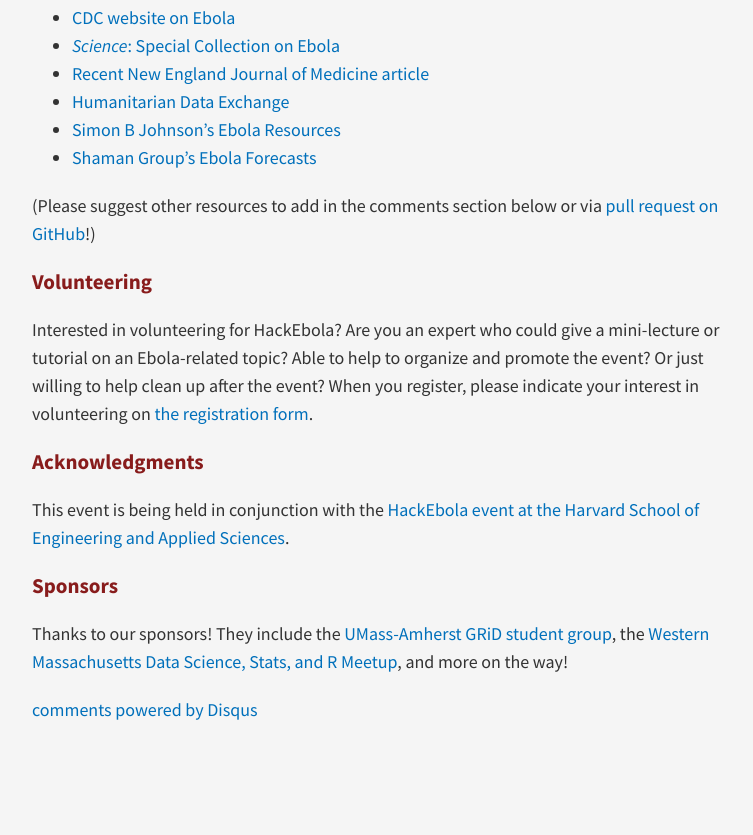
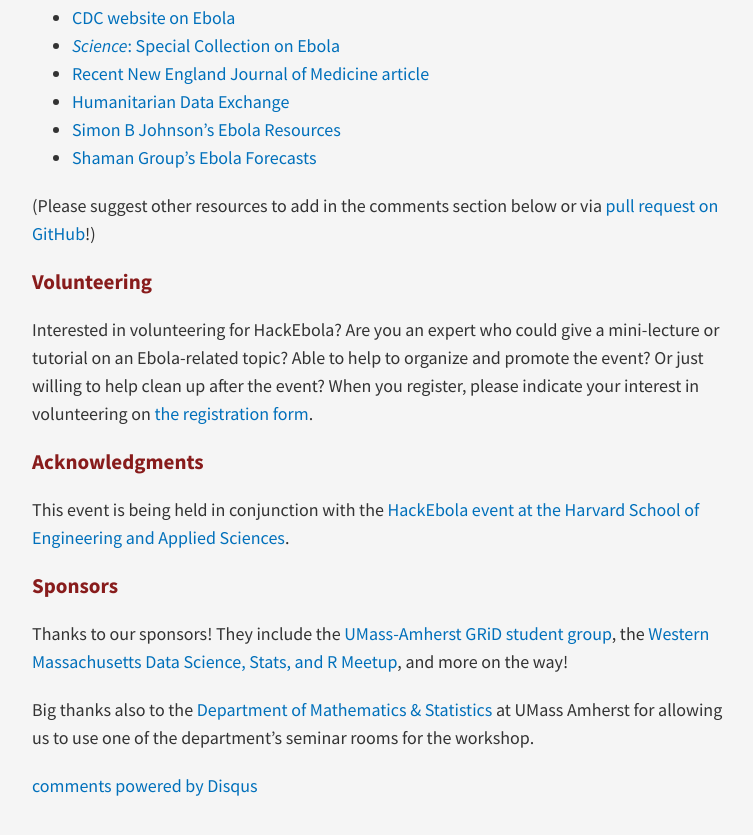
Before and after one commit to gridclub/gridclub.github.io, a Jekyll site: the page built from _posts/2014-11-10-ebola-hackfest.md, in a window 1280 px wide and 900 px high, scrolled down 1016 px. Shown: the top 835 px of the window, without its empty margins (253-1006 px from the left). Built offline with Jekyll 4.4.1, drawn with Linux system fonts in a browser that asks for light colours; nearby versions of some CDN libraries; comment, search, counter and statistics services are not loaded.

Commit message:
Added more thanks

```diff
--- a/_posts/2014-11-10-ebola-hackfest.md
+++ b/_posts/2014-11-10-ebola-hackfest.md
@@ -46,3 +46,5 @@
 
 ### Sponsors
 Thanks to our sponsors! They include the [UMass-Amherst GRiD student group](http://umassamherst-grid.github.io/), the [Western Massachusetts Data Science, Stats, and R Meetup](http://www.meetup.com/Pioneer-Valley-and-Five-College-R-Statistical-Meetup/), and more on the way!
+
+Big thanks also to the [Department of Mathematics & Statistics](http://www.math.umass.edu) at UMass Amherst for allowing us to use one of the department's seminar rooms for the workshop.
```
